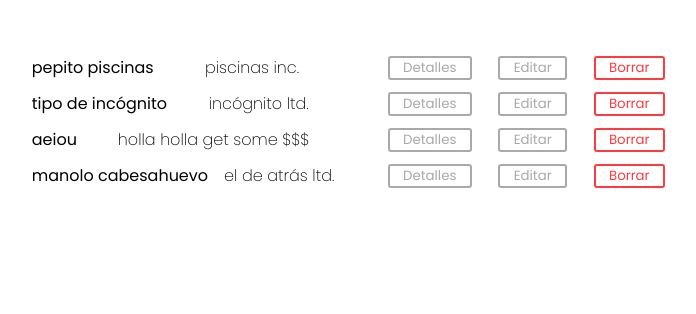
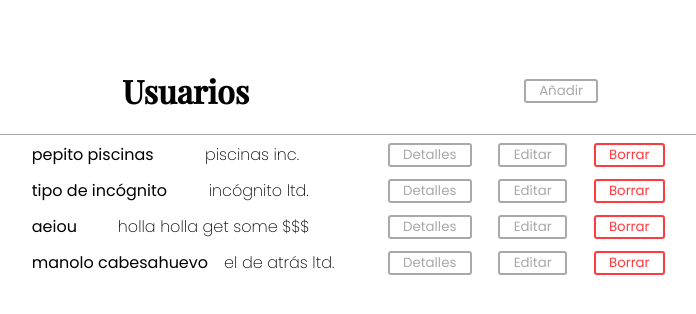
Before and after one commit to Elvirarp92/react-flask-crud, a React (Create React App) app in the folder client/: page / in a window 1280 px wide. Shown: the top 314 px of the page, without its empty margins (273-969 px from the left). Built offline with nearby package versions, Linux system fonts and the light colour scheme.

Commit message:
add header to the page

```diff
--- a/client/src/components/pages/home/index.js
+++ b/client/src/components/pages/home/index.js
@@ -1,6 +1,6 @@
-import React from 'react'
+import React, { useState } from 'react'
 import { GenericTemplate } from './../../templates/'
-import { UserList } from '../../organisms/index'
+import { UserList, Header } from '../../organisms/'
 
 const HomePage = () => {
   const userList = [
@@ -10,10 +10,13 @@ const HomePage = () => {
     { id: 4, username: 'manolo cabesahuevo', company: 'el de atrás ltd.' },
   ]
 
+  const [user, setUser] = useState([]) //where user contains the state and setUser is, well, the setter function
+
   console.log(`homepage userlist: ${userList}`)
 
   return (
     <GenericTemplate>
+      <Header />
       <UserList users={userList} />
     </GenericTemplate>
   )
```
